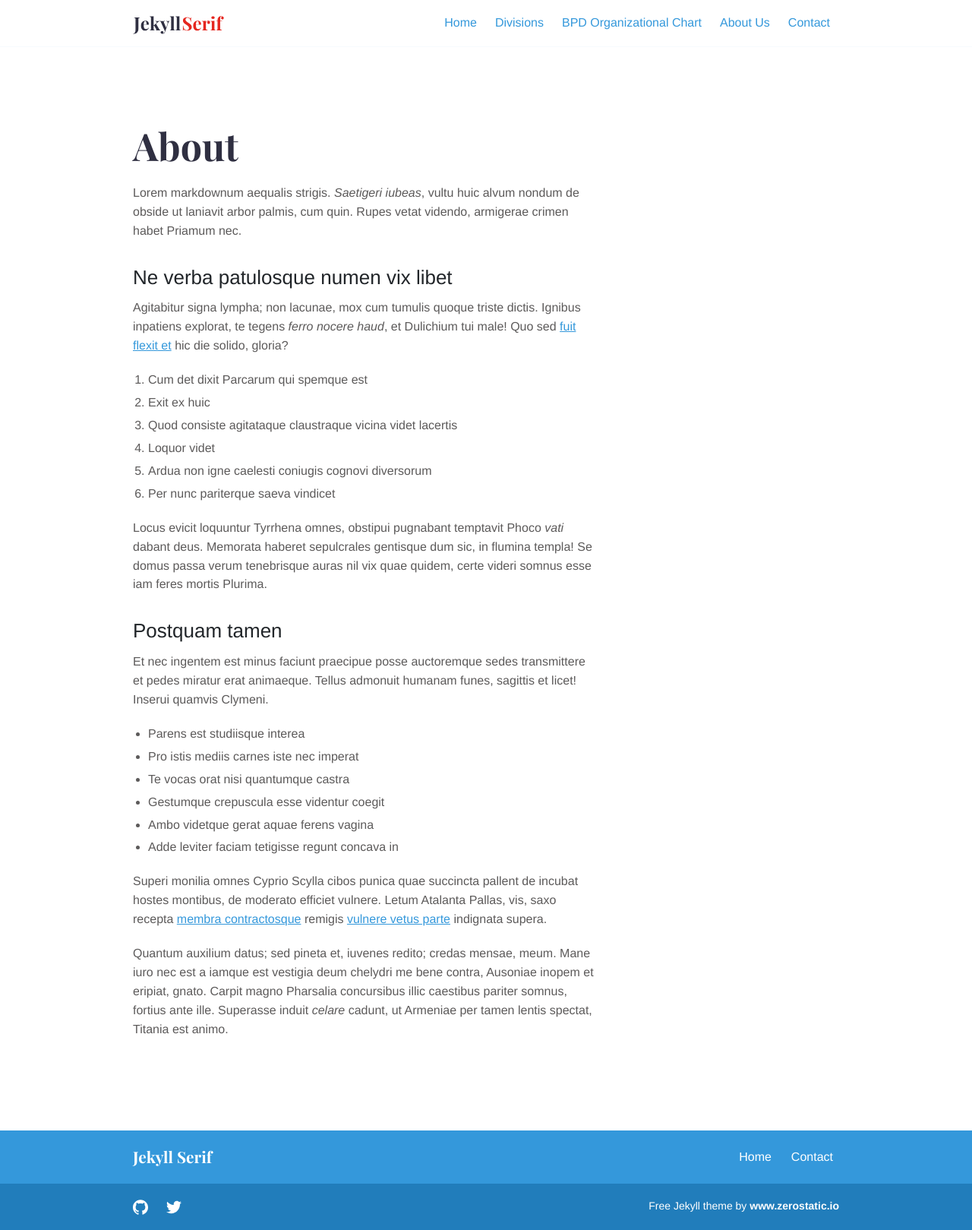
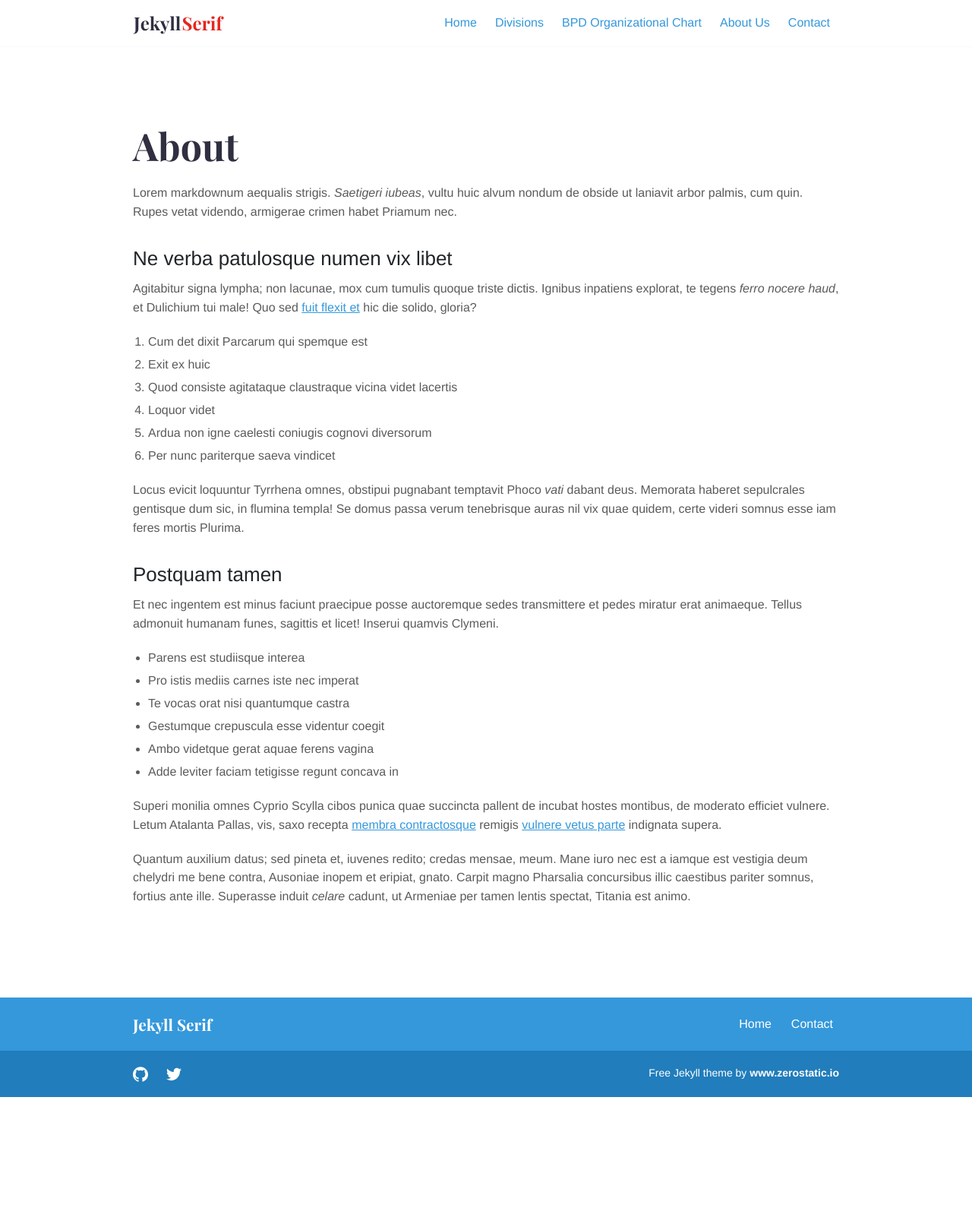
Before and after one commit to nih-tech/bpd_site, a Jekyll site: the page built from about.md, in a window 1280 px wide. Shown: the whole page at 76% size. Built offline with Jekyll 4.4.1, drawn with Linux system fonts in a browser that asks for light colours; after the commit the page ends 1444 px from its top, so only the background shows below that.

Commit message:
fixed the layout issue for the about page.

```diff
--- a/_layouts/page.html
+++ b/_layouts/page.html
@@ -5,7 +5,7 @@
 
 <div class="container pb-6 pt-6 pt-md-10 pb-md-10">
     <div class="row justify-content-start">
-        <div class="col-12 col-md-8">
+        <div class="col-12">
             <div class="service service-single">
                 <h1 class="title">{{page.title}}</h1>
                 <div class="content">{{content}}</div>
```
